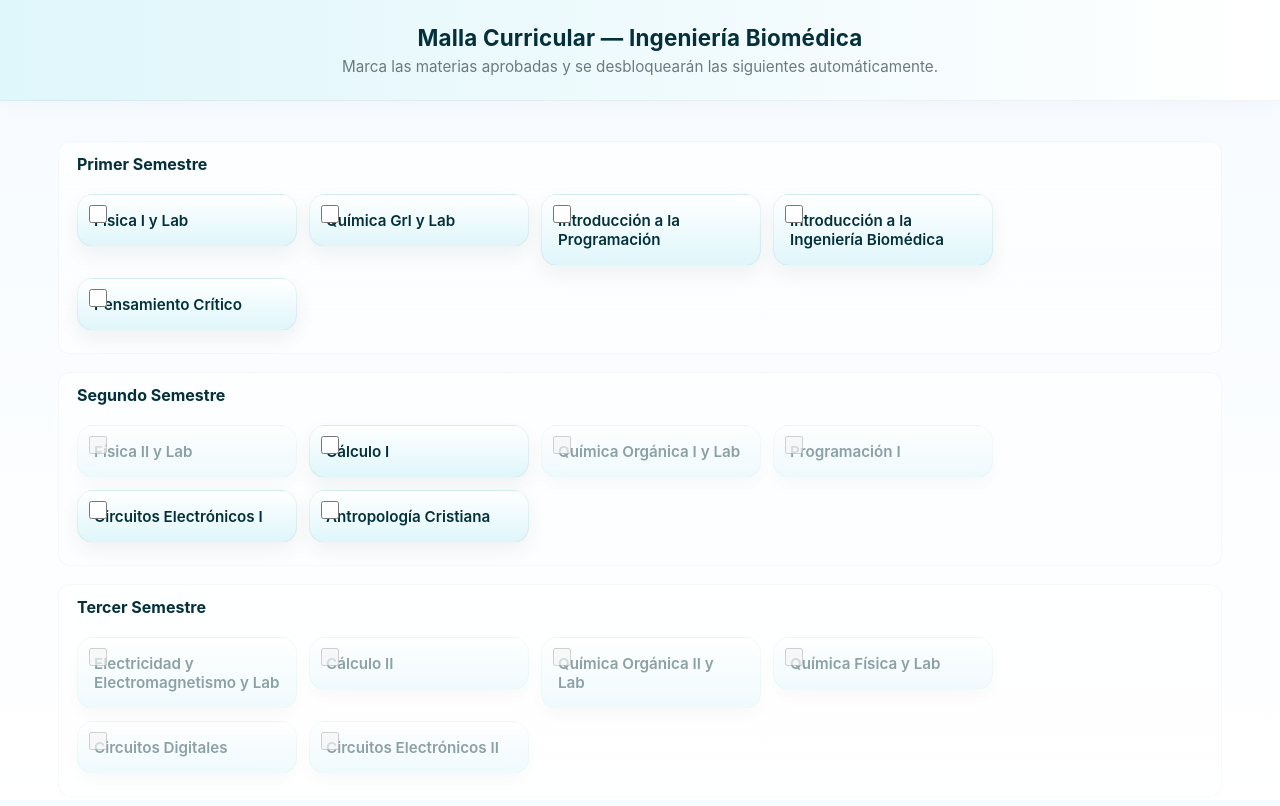
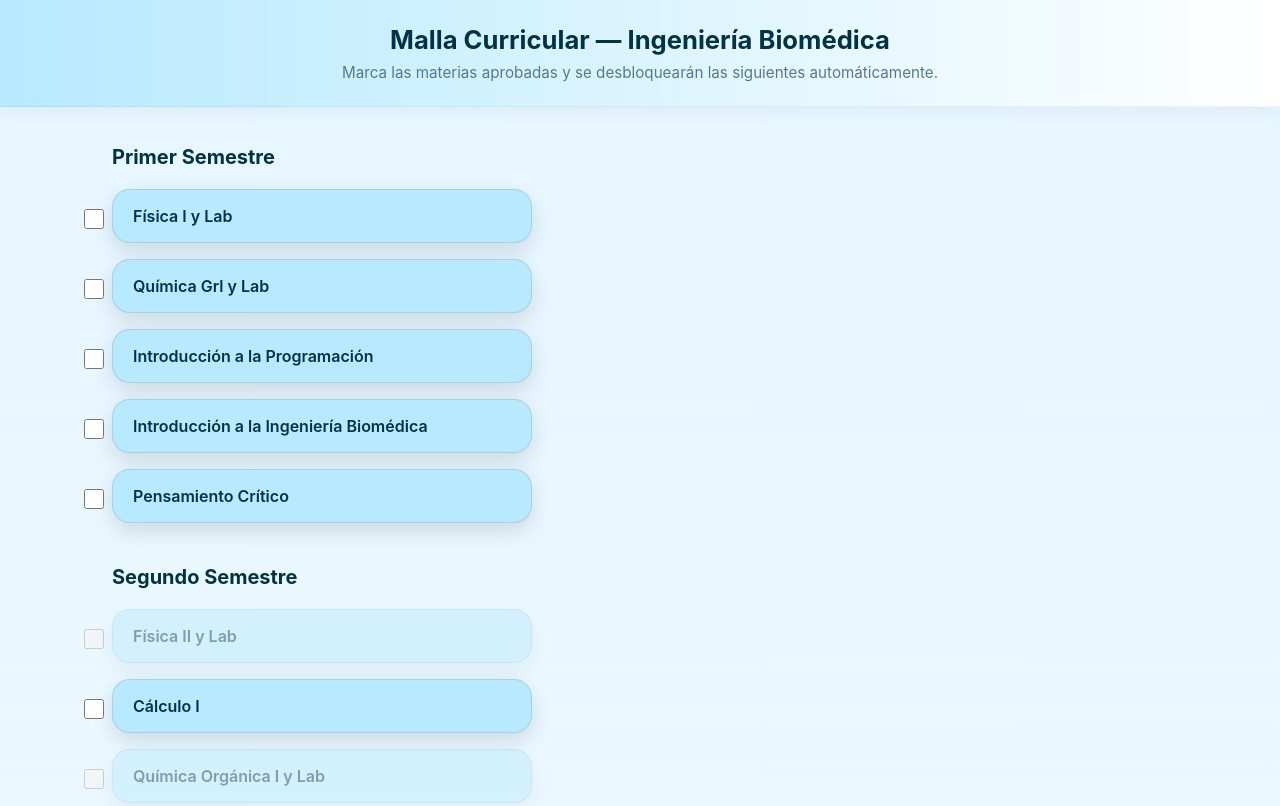
Before and after one commit to holasss85/malla-curricular, a plain HTML site: page index.html in a window 1280 px wide. Shown: the top 806 px of the page. Drawn offline with Linux system fonts and the light colour scheme.

Commit message:
Revise color palette and layout styles in estilos.css
Updated color palette for stronger colors and improved layout styles.

```diff
--- a/estilos.css
+++ b/estilos.css
@@ -1,151 +1,170 @@
+/* ========= PALETA ACTUALIZADA (colores más fuertes) ========= */
 :root{
-  --bg: #f6fbff;            /* blanco muy suave */
-  --celeste-1: #dff6fb;     /* celeste pastel claro */
-  --celeste-2: #bfeef9;     /* celeste pastel medio */
-  --celeste-3: #9ee6f3;     /* celeste un poco más fuerte */
-  --accent: #78d6e8;        /* acento para sombras/bordes */
-  --text: #03303a;          /* texto oscuro, legible */
-  --muted: #6c7a80;
+  --bg: #e6f6ff;           /* fondo general */
+  --celeste-1: #b7e9ff;     /* tarjeta normal */
+  --celeste-2: #8dd9ff;     /* tarjeta aprobada */
+  --celeste-3: #55c8ff;     /* acentos */
+  --accent: #2cbdf7;        /* checkbox/acento */
+  --text: #003344;          /* texto fuerte */
+  --muted: #577a88;
 }
 
-*{box-sizing:border-box}
+/* ========= RESET & BASE ========= */
+*{
+  box-sizing:border-box;
+}
+
 html,body{
-  height:100%;
   margin:0;
-  font-family: Inter, system-ui, -apple-system, "Segoe UI", Roboto, "Helvetica Neue", Arial;
+  padding:0;
+  font-family: "Inter", system-ui, sans-serif;
   background: linear-gradient(180deg, var(--bg), #ffffff);
   color:var(--text);
 }
 
-/* Top bar */
+/* ========= HEADER ========= */
+
 .topbar{
   padding:24px;
   text-align:center;
   background: linear-gradient(90deg, var(--celeste-1), #ffffff);
   border-bottom: 1px solid rgba(3,48,58,0.05);
-  box-shadow: 0 4px 18px rgba(3,48,58,0.03);
+  box-shadow: 0 4px 18px rgba(0,0,0,0.05);
 }
+
 .topbar h1{
   margin:0;
-  font-size:1.4rem;
-  letter-spacing:0.2px;
-}
-.topbar .sub{
-  margin:6px 0 0;
-  color:var(--muted);
-  font-size:0.95rem;
+  font-size:1.6rem;
+  font-weight:700;
 }
 
-/* Main malla */
-.malla{
-  max-width:1200px;
-  margin:22px auto;
-  padding:18px;
+.topbar .sub{
+  margin:8px 0 0;
+  font-size:0.95rem;
+  color:var(--muted);
 }
 
-/* Semestre header */
+/* ========= MALLA GENERAL ========= */
+
+.malla{
+  max-width:1100px;
+  margin:28px auto;
+  padding:10px 18px;
+}
+
+/* ========= SEMESTRES (YA SIN CUADRO) ========= */
+
 .semestre{
-  margin-bottom:18px;
-  padding:12px 8px;
-  border-radius:12px;
-  background: linear-gradient(180deg, rgba(255,255,255,0.6), rgba(255,255,255,0.4));
-  border: 1px solid rgba(3,48,58,0.03);
+  margin-bottom:34px;
+  padding:0;
+  background:transparent;
+  border:none;
 }
+
 .semestre h2{
-  margin:0 0 10px 10px;
+  margin:0 0 12px 4px;
+  font-size:1.25rem;
+  font-weight:700;
+  color:var(--text);
+}
+
+/* ========= FILA VERTICAL (UNA DEBAJO DE OTRA) ========= */
+
+.fila{
+  display:flex;
+  flex-direction: column;  /* <-- vertical */
+  gap:16px;
+  padding:8px 4px;
+}
+
+/* ========= TARJETAS DE MATERIA ========= */
+
+.materia{
+  width:100%;
+  max-width:420px;
+  position:relative;
+}
+
+.materia label{
+  display:block;
+  cursor:pointer;
+}
+
+.card{
+  background: var(--celeste-1);
+  border-radius:18px;
+  padding:16px 20px;
+  border: 1px solid rgba(0,0,0,0.10);
+  box-shadow: 0 8px 22px rgba(0,0,0,0.12);
+  transition: transform 200ms ease, box-shadow 200ms ease, opacity 200ms ease;
+}
+
+.card:hover{
+  transform: translateY(-3px);
+  box-shadow: 0 12px 26px rgba(0,0,0,0.16);
+}
+
+.card .titulo{
+  font-weight:600;
   font-size:1rem;
   color:var(--text);
 }
 
-/* fila: container horizontal */
-.fila{
-  display:flex;
-  gap:12px;
-  flex-wrap:wrap;
-  padding:10px;
+/* ========= CHECKBOX ========= */
+
+.chk{
+  position:absolute;
+  left:-32px;
+  top:50%;
+  transform:translateY(-50%);
+  width:20px;
+  height:20px;
+  accent-color: var(--accent);
 }
 
-/* materia card (diseño C) */
-.materia{
-  width:220px;
-  min-width:190px;
-  position:relative;
-}
-.materia label{
-  display:block;
-  cursor:pointer;
-}
-.card{
-  background: linear-gradient(180deg, #ffffff, var(--celeste-1));
-  border-radius:16px;
-  padding:16px;
-  border: 1px solid rgba(3,48,58,0.06);
-  box-shadow: 0 8px 20px rgba(3,48,58,0.06);
-  transition: transform 180ms ease, box-shadow 180ms ease, opacity 180ms ease;
-  display:flex;
-  align-items:center;
-  gap:10px;
-}
-.card .titulo{
-  font-weight:600;
-  font-size:0.95rem;
-  color:var(--text);
-}
+/* ========= ESTADOS ========= */
 
-/* checkbox styling */
-.chk{
-  position:absolute;
-  left:8px;
-  top:8px;
-  width:18px;
-  height:18px;
-  accent-color: var(--accent);
-  z-index:10;
-}
-
-/* estado bloqueado */
 .materia.locked .card{
   opacity:0.45;
-  transform: translateY(0);
   pointer-events:none;
 }
 
-/* estado aprobada */
 .materia.aprobada .card{
-  background: linear-gradient(180deg, #ffffff, var(--celeste-2));
-  box-shadow: 0 10px 30px rgba(16,140,160,0.08);
-  border: 1px solid rgba(16,140,160,0.12);
+  background: var(--celeste-2);
+  box-shadow: 0 10px 28px rgba(0,0,0,0.18);
+  border: 1px solid rgba(0,0,0,0.18);
   transform: translateY(-4px);
 }
 
-/* texto pequeño */
+/* ========= FOOTER ========= */
+
 .footer{
-  max-width:1200px;
-  margin:18px auto;
+  max-width:1100px;
+  margin:20px auto;
+  padding:0 20px 40px;
   display:flex;
   justify-content:space-between;
   align-items:center;
-  gap:16px;
-  padding:0 18px 28px;
-}
-.footer #resetBtn{
-  background: transparent;
-  border:1px solid rgba(3,48,58,0.08);
-  padding:8px 12px;
-  border-radius:10px;
-  cursor:pointer;
-}
-.footer .nota{
-  color:var(--muted);
-  font-size:0.9rem;
-  margin:0;
 }
 
-/* responsive */
-@media (max-width:900px){
-  .materia{ width:48%; }
+#resetBtn{
+  background:transparent;
+  border:1px solid rgba(0,0,0,0.15);
+  padding:8px 14px;
+  border-radius:12px;
+  cursor:pointer;
+  font-weight:600;
 }
-@media (max-width:520px){
-  .materia{ width:100%; }
-  .topbar h1{ font-size:1.2rem; }
+
+.nota{
+  color:var(--muted);
+  font-size:0.92rem;
 }
+
+/* ========= RESPONSIVE ========= */
+
+@media (max-width:700px){
+  .materia{
+    max-width:100%;
+  }
+}
```
